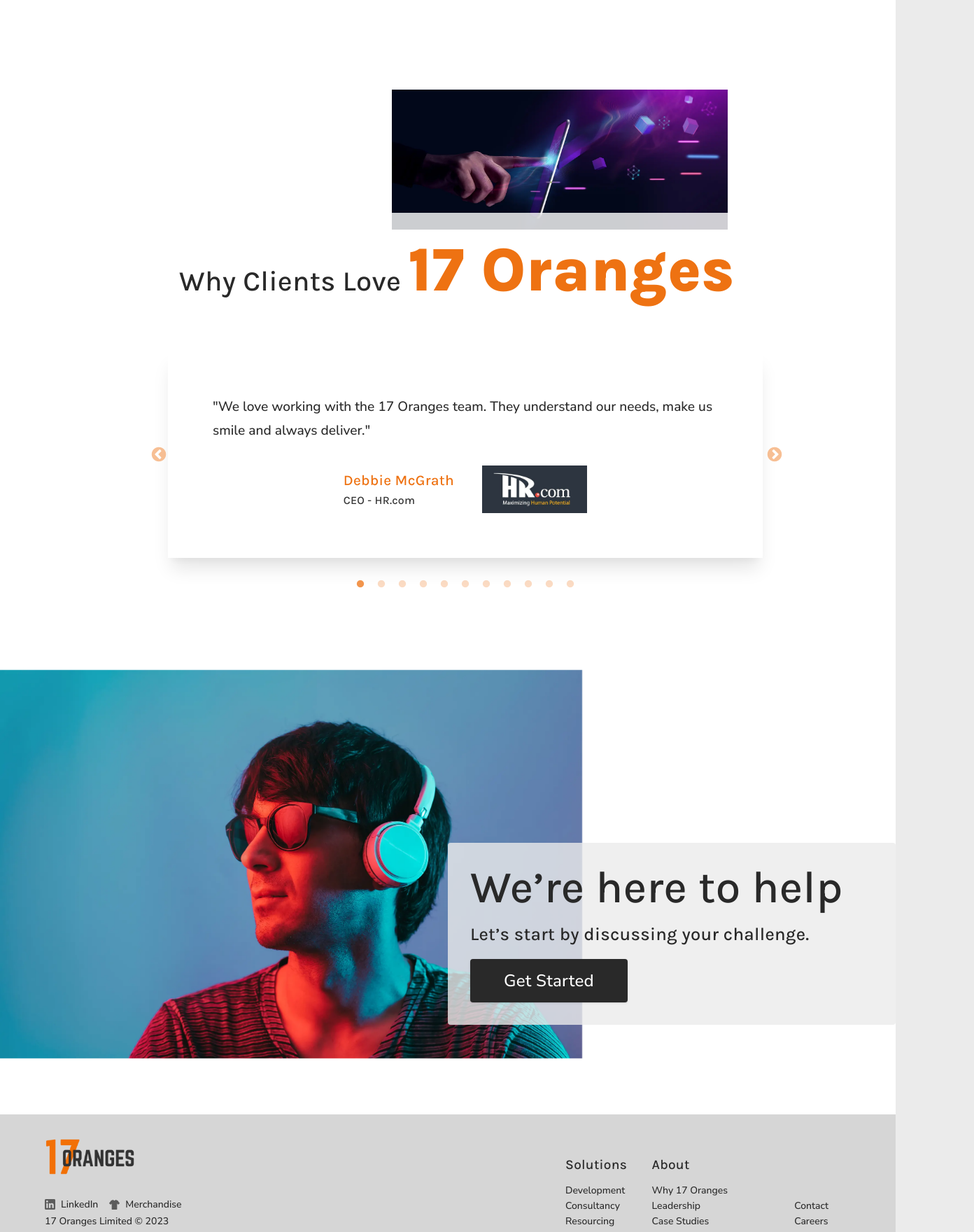
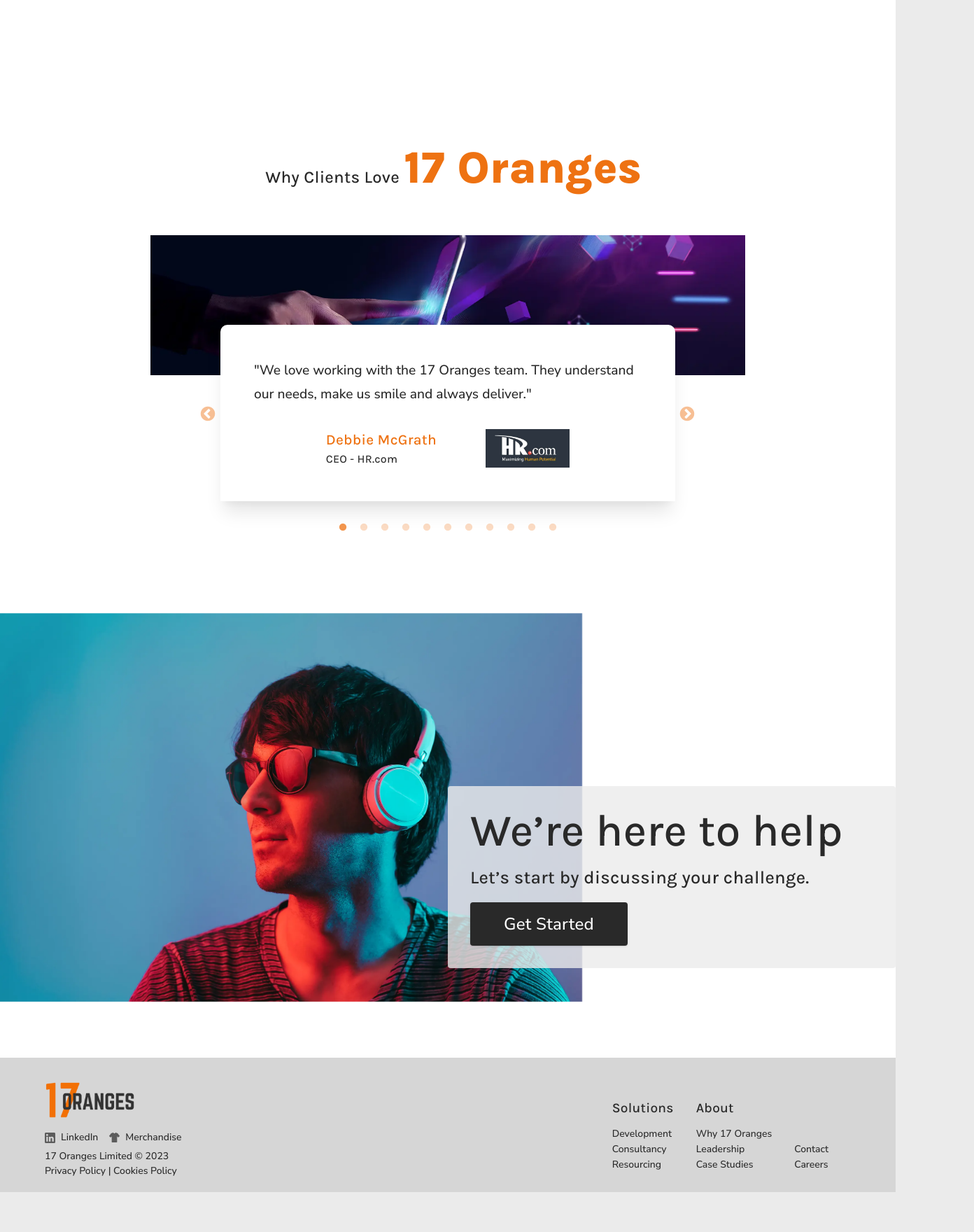
Before and after one commit to webdev-deepak18/17-oranges, a React (Vite) app: page /about/why-17-oranges in a window 1280 px wide. Shown: the part 3340-5100 px from the top of the page at 70% size, 1392 px wide, since content can reach past the window. After the commit the page ends 5043 px from the top, so only its background shows below. Built offline with nearby package versions, Linux system fonts and the light colour scheme.

Commit message:
Fixed Minor issues

```diff
--- a/src/assets/wrappers/Footer.js
+++ b/src/assets/wrappers/Footer.js
@@ -20,12 +20,14 @@ export const FooterWrapperMain = styled.footer`
   }
 
   .menu-container {
+    /* border: 1px solid rebeccapurple; */
     display: grid;
-    grid-template-columns: 1fr 1fr 1fr;
-    width: 70vw;
+    grid-template-columns:auto auto auto;
+    width: 90vw;
     gap: 2rem;
-    max-width: 400px;
-    justify-content: start;
+    max-width: 800px;
+    justify-content: center;
+    align-items: start;
   }
 
   .menu-container .links {
@@ -105,8 +107,9 @@ export const FooterWrapperMain = styled.footer`
     }
 
     .desktop-footer .menu-container {
-      align-content: center;
+      align-content: start;
       margin-right: 2rem;
+      justify-content: end;
     }
 
     .desktop-footer .follow-container {
--- a/src/assets/wrappers/Testimonials.js
+++ b/src/assets/wrappers/Testimonials.js
@@ -7,7 +7,10 @@ const Wrapper = styled.section`
   margin-bottom: 5rem;
   /* sliders */
   .testimonials-container {
+    /* border: 1px solid red; */
     position: relative;
+    /* max-width: 900px; */
+    margin: 0 auto;
   }
   .sliders-container {
     /* background: red; */
@@ -16,15 +19,19 @@ const Wrapper = styled.section`
 
   .section-center {
     position: relative;
+    max-width: 850px;
+
   }
   .desktop-img {
     display: none;
   }
 
   .section-title {
+    margin: 0 auto;
     margin-bottom: 2rem;
     padding: 1rem 0 1rem 1rem;
     border-radius: var(--borderRadius);
+    text-align: center;
   }
   .section-title h3 {
     font-size: 1.5rem;
@@ -127,31 +134,31 @@ const Wrapper = styled.section`
   }
 
   @media (min-width: 992px) {
-    .sliders {
+    /* .sliders {
       padding-top: 0;
       max-width: 850px;
       margin: 0 auto 0 0;
+    } */
+
+    .mobile-img {
+      /* display: none; */
     }
 
-    .mobile-img {
-      display: none;
-    }
-
-    .desktop-img {
+    /* .desktop-img {
       display: block;
       position: absolute;
       top: 0;
       right: 0;
       width: 60%;
-    }
+    } */
 
-    .testimonials-container {
+    /* .testimonials-container {
       padding-top: 5rem;
-    }
+    } */
 
-    .section-title h3 {
+    /* .section-title h3 {
       font-size: 2rem;
-    }
+    } */
     .slick-prev,
     .slick-next {
       /* display: none !important; */
@@ -159,7 +166,7 @@ const Wrapper = styled.section`
   }
 
   @media (min-width: 1200px) {
-    .quote-icon {
+    /* .quote-icon {
       margin-bottom: 3rem;
       width: 70px;
     }
@@ -181,11 +188,11 @@ const Wrapper = styled.section`
     }
     .section-title h3 span {
       font-size: 5.5rem;
-    }
+    } */
   }
 
   @media (min-width: 1550px) {
-    .sliders {
+    /* .sliders {
       max-width: 1020px;
     }
     .section-title {
@@ -196,7 +203,7 @@ const Wrapper = styled.section`
     }
     .section-title h3 span {
       font-size: 7rem;
-    }
+    } */
   }
 
   /* end single slider css */
@@ -228,6 +235,10 @@ const Wrapper = styled.section`
     color: var(--primary-500);
   }
 
+  .slick-prev{
+    left: -30px;
+  }
+
   /* end sliders */
 `;
 
--- a/src/components/DesktopFooter.jsx
+++ b/src/components/DesktopFooter.jsx
@@ -25,7 +25,7 @@ const DesktopFooter = () => {
         </Link>
 
         <div>
-          <div className="follow-container">
+          <div className="follow-container" style={{marginTop: '1rem'}}>
             <Link
               to="https://www.linkedin.com/company/17-oranges/"
               target="_blank"
@@ -33,14 +33,24 @@ const DesktopFooter = () => {
               <LinkedIn />
               LinkedIn
             </Link>
-            <Link to="https://www.redbubble.com/people/17Oranges/explore?asc=u&page=1&sortOrder=recent" target="_blank">
+            <Link
+              to="https://www.redbubble.com/people/17Oranges/explore?asc=u&page=1&sortOrder=recent"
+              target="_blank"
+            >
               <Tshirt />
               Merchandise
             </Link>
           </div>
 
-          <small className="copyright">
-            17 Oranges Limited © {year.getFullYear()}
+          <small className="copyright" style={{lineHeight: '1.5'}}>
+            17 Oranges Limited © {year.getFullYear()} <br/> {' '}
+            <Link className="link" to="/privacy-policy">
+              Privacy Policy
+            </Link>{" "}
+            | {' '}
+            <Link className="link" to="/cookies-policy">
+              Cookies Policy
+            </Link>
           </small>
         </div>
       </div>
--- a/src/components/MobileFooter.jsx
+++ b/src/components/MobileFooter.jsx
@@ -48,6 +48,17 @@ const MobileFooter = () => {
             </NavLink>
           </div>
         </div>
+        <div className="menu">
+          <h5></h5>
+          <div className="links">
+            <NavLink className="link" to="/contact">
+              Contact
+            </NavLink>
+            <NavLink className="link" to="/careers">
+              Careers
+            </NavLink>
+          </div>
+        </div>
       </div>
 
       {/* follow */}
@@ -56,14 +67,24 @@ const MobileFooter = () => {
           <LinkedIn />
           LinkedIn
         </Link>
-        <Link to="https://www.redbubble.com/people/17Oranges/explore?asc=u&page=1&sortOrder=recent" target="_blank">
+        <Link
+          to="https://www.redbubble.com/people/17Oranges/explore?asc=u&page=1&sortOrder=recent"
+          target="_blank"
+        >
           <Tshirt />
           Merchandise
         </Link>
       </div>
 
-      <small className="copyright">
-        17 Oranges Limited © ${year.getFullYear()}
+      <small className="copyright" style={{ lineHeight: "1.5" }}>
+        17 Oranges Limited © ${year.getFullYear()} <br />
+        <Link className="link" to="/privacy-policy">
+          Privacy Policy
+        </Link>{" "}
+        |{" "}
+        <Link className="link" to="/cookies-policy">
+          Cookies Policy
+        </Link>
       </small>
     </div>
   );
--- a/src/components/Testimonials.jsx
+++ b/src/components/Testimonials.jsx
@@ -28,7 +28,7 @@ const Testimonials = ({ img }) => {
     <Wrapper className="section">
       <Animate>
         <div className="testimonials-container">
-          <img src={img} alt="happy girl" className="img desktop-img" />
+          {/* <img src={img} alt="happy girl" className="img desktop-img" /> */}
 
           <div className="section-center">
             <div className="section-title">
--- a/src/pages/Contact.jsx
+++ b/src/pages/Contact.jsx
@@ -33,6 +33,7 @@ const Contact = () => {
                 level of global organisations — and have seen just about every
                 tech issue.
               </p>
+              <p>Call us at UK Number: +44 (0) 203 9896 170 or US Number: +61(0) 460 171717</p>
               <h3 className="form-title">We’re here to help.</h3>
               <form className="form">
                 <div className="form-row">
--- a/src/pages/Cookies.jsx
+++ b/src/pages/Cookies.jsx
@@ -266,8 +266,14 @@ const Cookies = () => {
             </Animate>
             <Animate>
               <p>
-                You can learn more about cookies here:All About Cookies by
-                TermsFeed.
+                You can learn more about cookies here:{" "}
+                <Link
+                  to="https://www.termsfeed.com/blog/cookies/"
+                  target="_blank"
+                  className="link"
+                >
+                  All About Cookies by TermsFeed.
+                </Link>
               </p>
             </Animate>
           </div>
--- a/src/pages/Home.jsx
+++ b/src/pages/Home.jsx
@@ -139,9 +139,9 @@ const Home = () => {
       {/* end we can help an */}
 
       {/* testimonials */}
-      <div className="testimonials-small-container">
+      {/* <div className="testimonials-small-container"> */}
         <Testimonials img={happyGirl} />
-      </div>
+      {/* </div> */}
       {/*end testimonials */}
 
       {/* call to action */}
--- a/src/pages/Why17Oranges.jsx
+++ b/src/pages/Why17Oranges.jsx
@@ -127,9 +127,9 @@ const Why17Oranges = () => {
       </section>
 
       {/* end commitment */}
-      <div className="testimonials-small-container">
+      {/* <div className="testimonials-small-container"> */}
         <Testimonials img={butterfly} />
-      </div>
+      {/* </div> */}
       <Cta img={superCoolMan} />
     </Wrapper>
   );
```
Lines whose indentation alone changed are shown as unchanged.
